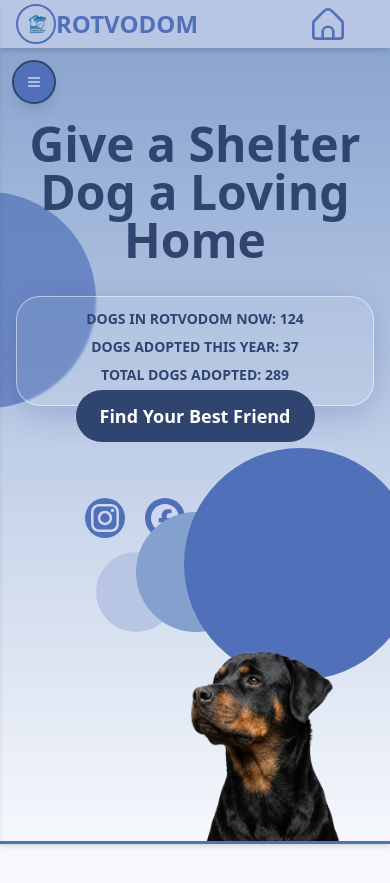
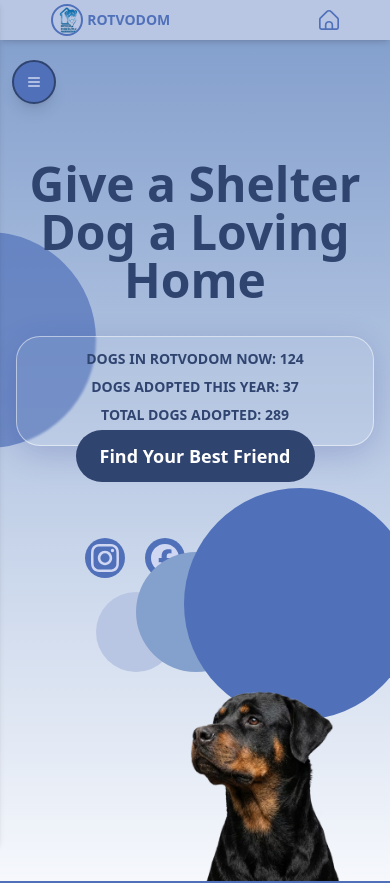
Before and after one commit to bavayra/dog-shelter, a React (Vite) app: page / in a window 390 px wide. Shown: the top 883 px of the page. Built offline with nearby package versions, Linux system fonts and the light colour scheme.

Commit message:
fix(header): fixed header layout to a stable flex one, corrected min-w and overflows, simplified spacing, added truncate

```diff
--- a/src/components/Header.tsx
+++ b/src/components/Header.tsx
@@ -9,17 +9,17 @@ const Header = () => {
   );
 
   return (
-    <header className="bg-primary-200 fixed top-0 z-50 w-full shadow-md">
-      <div className="xs:m-0 container py-1 md:px-4 xl:mx-auto">
-        <div className="mx-4 flex flex-row justify-between md:ml-0 md:pr-6 md:pl-2">
-          <div className="flex flex-row">
+    <header className="bg-primary-200 sticky top-0 z-50 w-full overflow-x-hidden shadow-md">
+      <div className="container mx-auto px-2 py-1 md:px-4">
+        <div className="flex flex-row items-center justify-evenly gap-30">
+          <div className="flex min-w-0 flex-row items-center gap-1 sm:gap-2">
             <img
               src={LogoIcon}
               alt="Rotvodom Dog Shelter Logo"
-              className="border-primary-500 h-10 w-10 rounded-full border-2 bg-transparent object-center px-1 py-2 md:h-14 md:w-14"
+              className="border-primary-500 h-8 w-8 shrink-0 rounded-full border-2 bg-transparent object-center sm:h-10 sm:w-10 md:h-14 md:w-14"
             />
-            <div className="flex items-center">
-              <h1 className="typography-h1 xs:text-2xl w-auto md:mr-0 md:text-xl xl:text-2xl">
+            <div className="flex min-w-0 items-center">
+              <h1 className="text-primary-500 min-w-0 truncate text-sm leading-tight font-bold sm:text-base md:text-xl xl:text-2xl">
                 {APP_NAME}
               </h1>
               <p className="text-primary-500 hidden text-xl font-semibold md:ml-2 md:flex lg:hidden">
@@ -60,11 +60,11 @@ const Header = () => {
           </div>
           <a
             href="#hero"
-            className="flex items-center justify-end md:hidden"
+            className="flex shrink-0 items-center md:hidden"
             aria-label="Go to home section"
           >
             <HomeIcon
-              className="hover:text-primary-700 text-primary-500 xs:h-8 xs:w-8 h-6 w-6 cursor-pointer object-contain transition hover:scale-115"
+              className="hover:text-primary-700 text-primary-500 h-5 w-5 shrink-0 cursor-pointer object-contain transition hover:scale-115 sm:h-6 sm:w-6"
               aria-label="Home"
             />
           </a>
```
